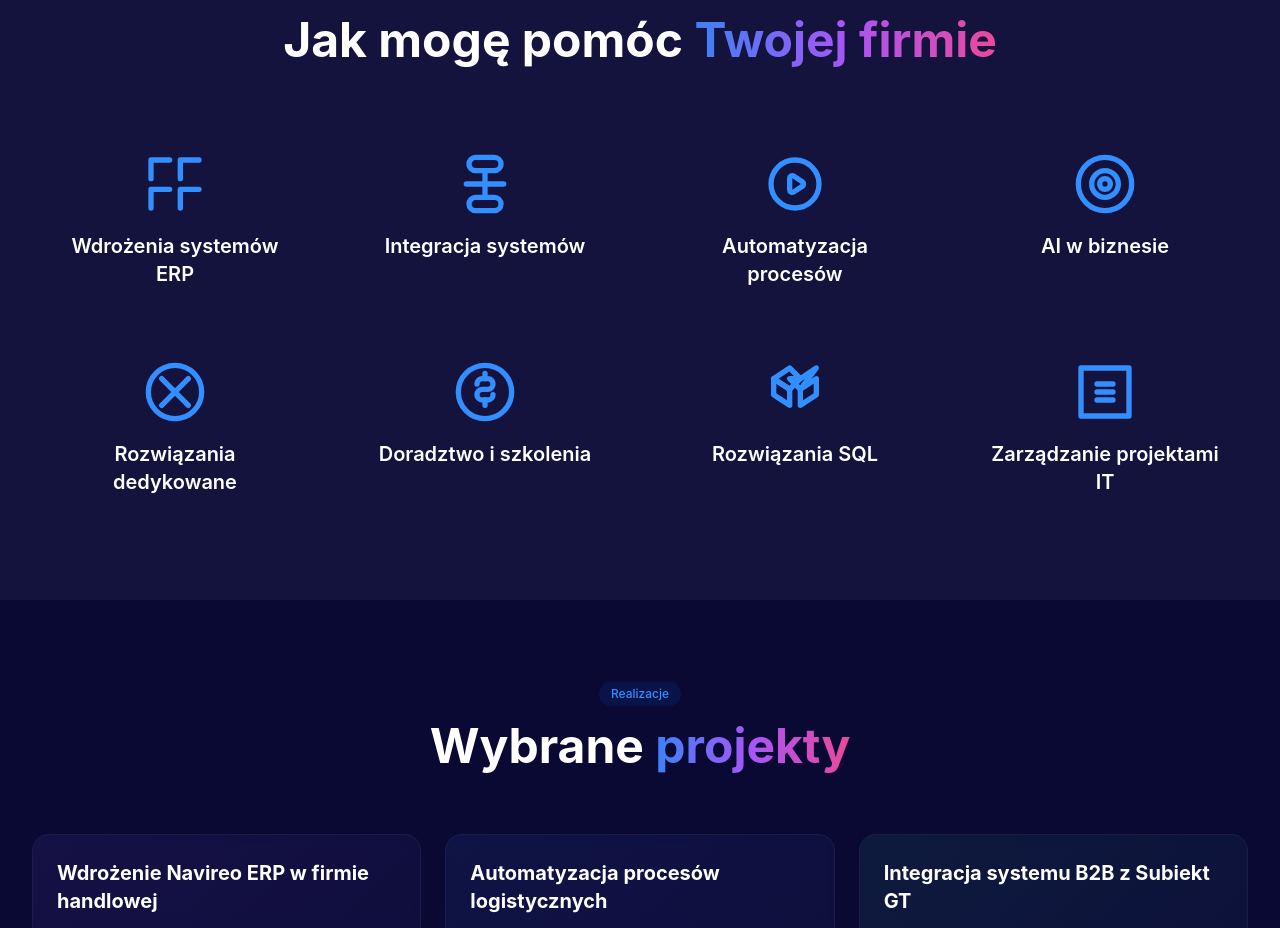
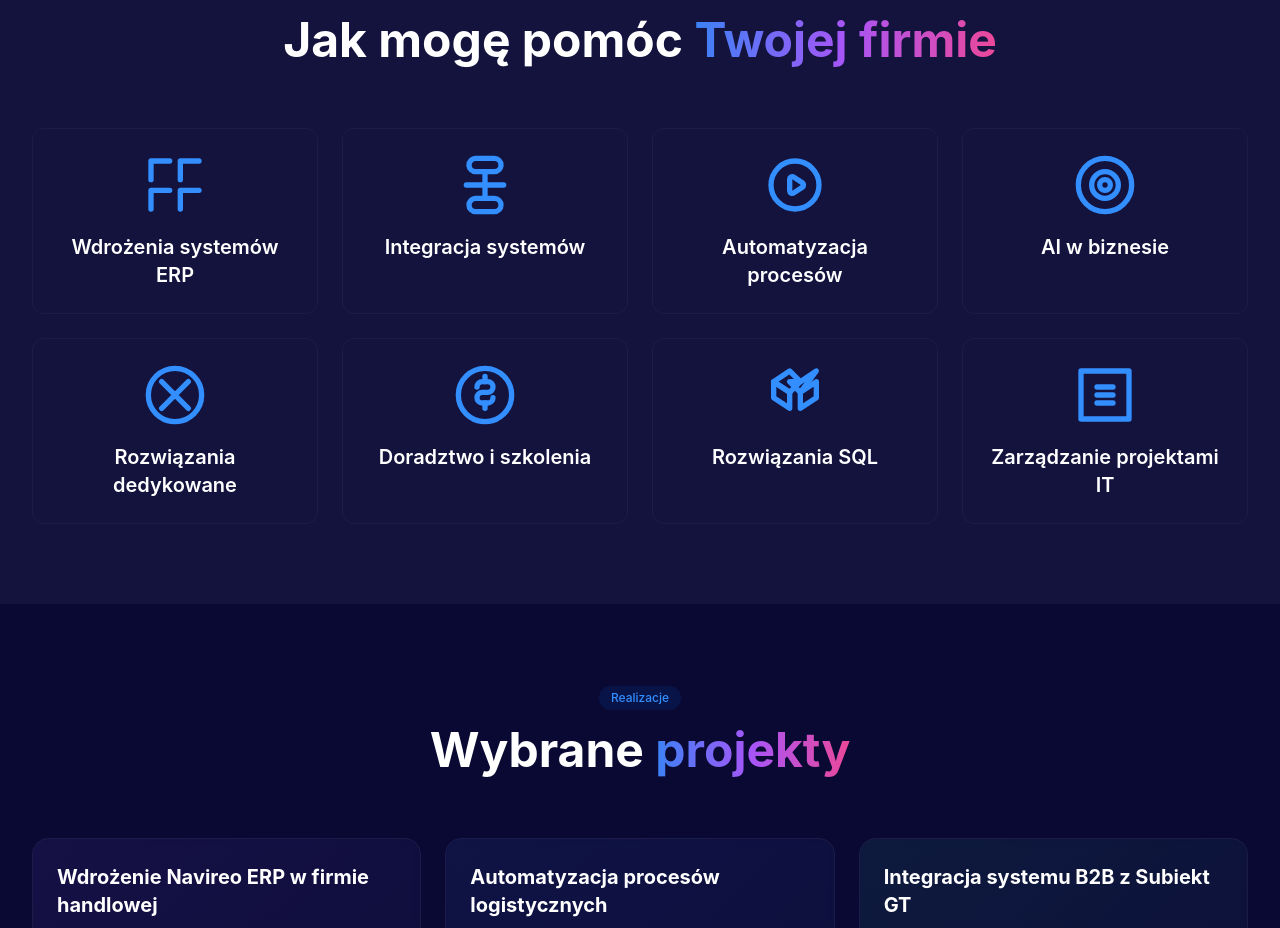
Before and after one commit to borasek92/boroski2, a Next.js app: page / in a window 1280 px wide. Shown: the part 2120-3048 px from the top of the page. Built offline with nearby package versions, Linux system fonts and the light colour scheme.

Commit message:
Update page.js

```diff
--- a/app/page.js
+++ b/app/page.js
@@ -642,14 +642,16 @@ export default function Home() {
         <div
           key={service.id}
           className="bg-dark-800 rounded-xl p-6 cursor-pointer
-            hover:bg-dark-700 transition-all duration-300 hover:translate-y-[-5px]
-            flex flex-col items-center text-center"
+            hover:bg-dark-700/80 transition-all duration-300
+            hover:translate-y-[-8px] hover:shadow-lg hover:shadow-primary-500/20
+            border border-dark-700 hover:border-primary-500/40
+            flex flex-col items-center text-center group"
           onClick={() => setActiveService(service.id)}
         >
-          <div className="text-primary-400 mb-4">
+          <div className="text-primary-400 mb-4 transform transition-transform duration-300 group-hover:scale-110">
             {service.icon}
           </div>
-          <h3 className="text-xl font-semibold text-white">
+          <h3 className="text-xl font-semibold text-white group-hover:text-primary-400 transition-colors duration-300">
             {service.title}
           </h3>
         </div>
```
